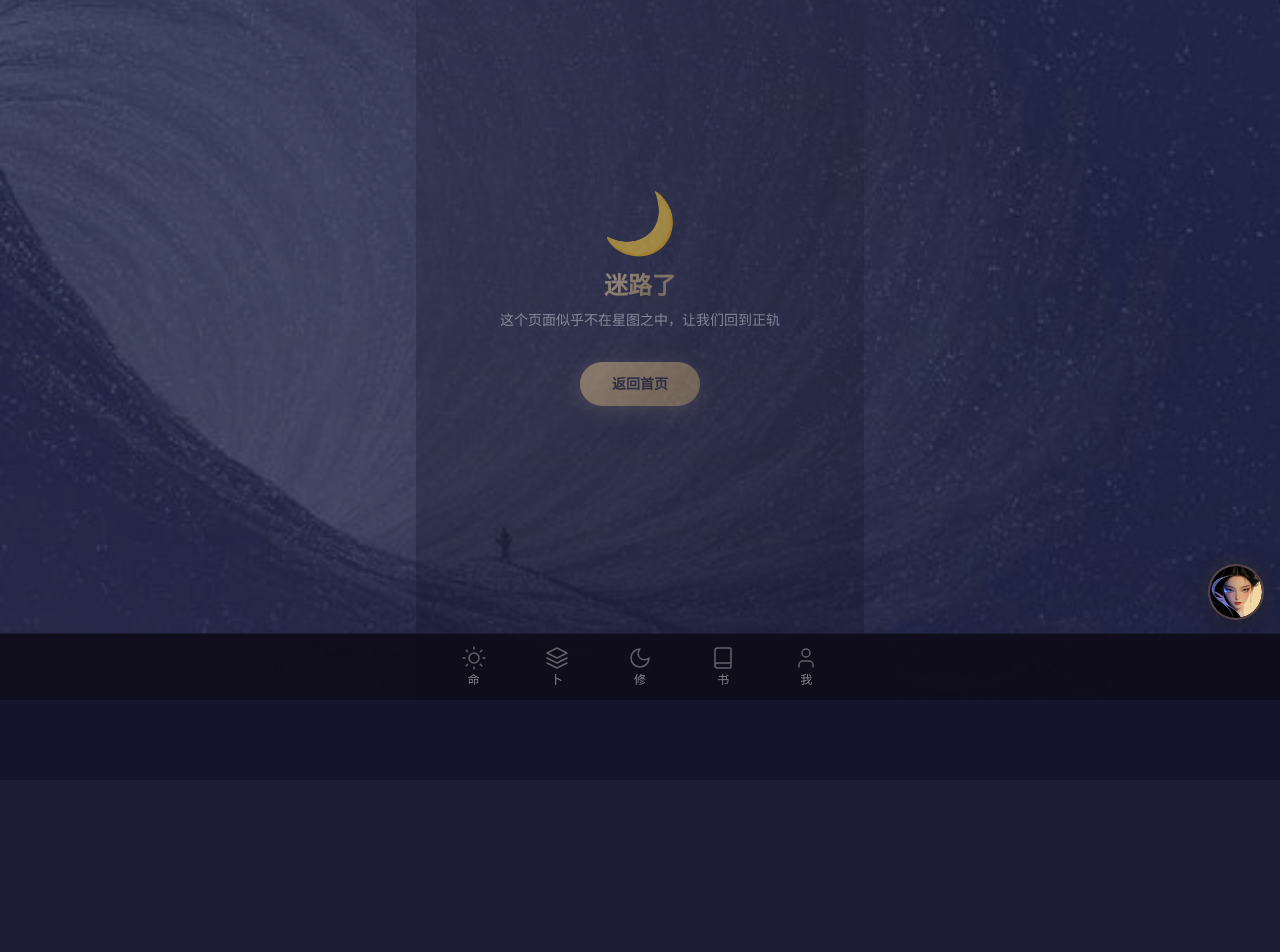
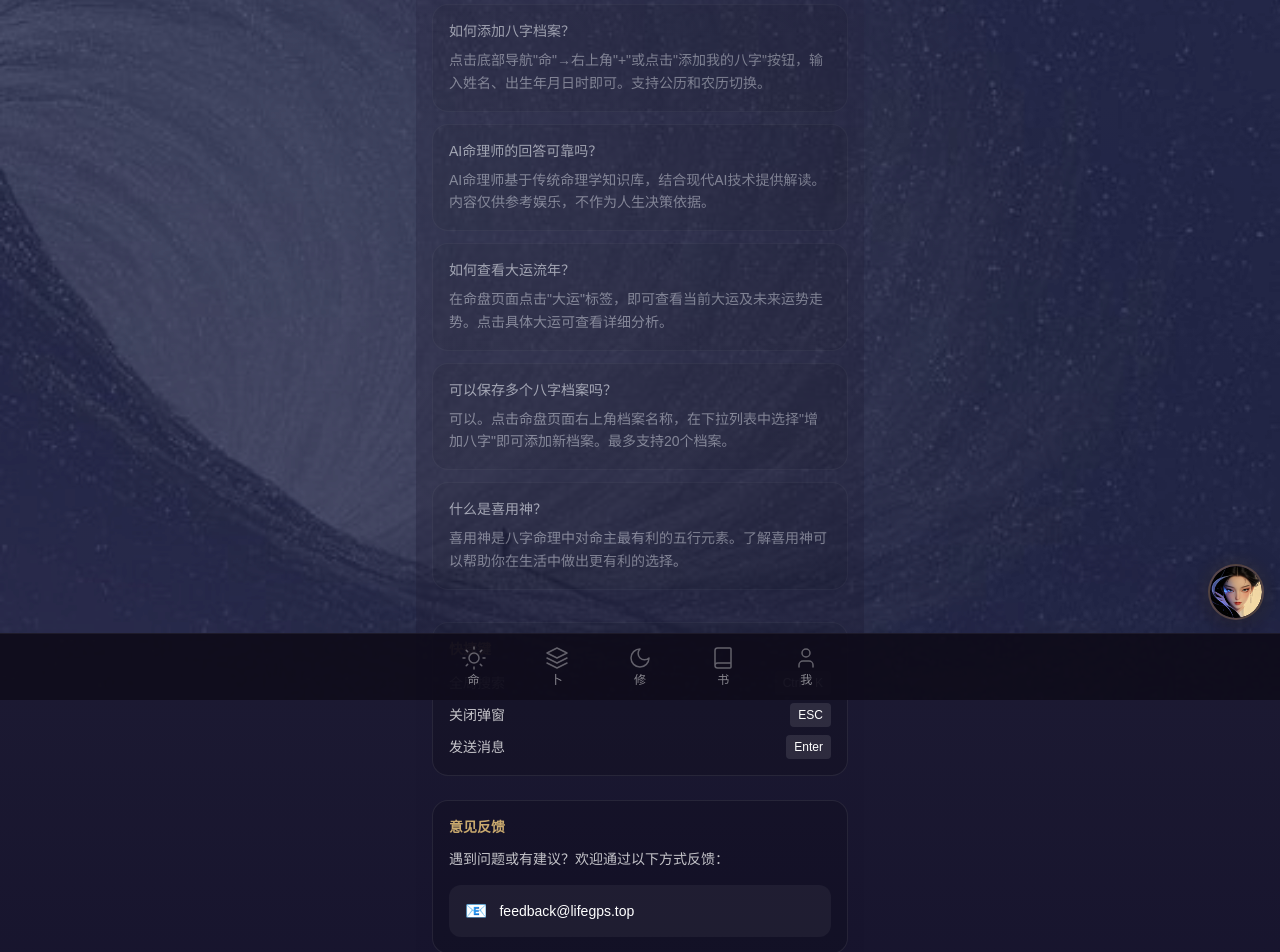
Before and after one commit to wuyi-LifeGPS/fatemaster-ai, a Next.js app: page /help in a window 1280 px wide. Before the commit this address had no page. Shown: the part 100-1052 px from the top of the page. Before the commit the page ends 880 px from the top, so only its background shows below. Built offline with nearby package versions, Linux system fonts and the light colour scheme.

Commit message:
feat: 添加帮助与反馈页面(/help)，包含常见问题、快捷键和反馈入口

```diff
--- /dev/null
+++ b/src/app/help/page.tsx
@@ -0,0 +1,89 @@
+'use client'
+
+import Link from 'next/link'
+
+const FAQS = [
+  {
+    q: '如何添加八字档案？',
+    a: '点击底部导航"命"→右上角"+"或点击"添加我的八字"按钮，输入姓名、出生年月日时即可。支持公历和农历切换。'
+  },
+  {
+    q: 'AI命理师的回答可靠吗？',
+    a: 'AI命理师基于传统命理学知识库，结合现代AI技术提供解读。内容仅供参考娱乐，不作为人生决策依据。'
+  },
+  {
+    q: '如何查看大运流年？',
+    a: '在命盘页面点击"大运"标签，即可查看当前大运及未来运势走势。点击具体大运可查看详细分析。'
+  },
+  {
+    q: '可以保存多个八字档案吗？',
+    a: '可以。点击命盘页面右上角档案名称，在下拉列表中选择"增加八字"即可添加新档案。最多支持20个档案。'
+  },
+  {
+    q: '什么是喜用神？',
+    a: '喜用神是八字命理中对命主最有利的五行元素。了解喜用神可以帮助你在生活中做出更有利的选择。'
+  },
+]
+
+export default function HelpPage() {
+  return (
+    <div className="min-h-screen moonly-bg moonly-content px-4 pt-4 pb-24 animate-fade-in">
+      {/* 顶部导航 */}
+      <div className="flex items-center gap-3 mb-6">
+        <Link href="/wo" className="w-8 h-8 rounded-full bg-white/5 flex items-center justify-center hover:bg-white/10 transition">
+          <svg width="18" height="18" viewBox="0 0 24 24" fill="none" stroke="currentColor" strokeWidth="2.5" className="text-moonly-secondary">
+            <path d="M15 18l-6-6 6-6" />
+          </svg>
+        </Link>
+        <h1 className="text-gold-gradient text-xl font-bold">帮助与反馈</h1>
+      </div>
+
+      {/* 常见问题 */}
+      <div className="space-y-3 mb-8">
+        <h2 className="text-gold text-sm font-semibold mb-3">常见问题</h2>
+        {FAQS.map((faq, i) => (
+          <div key={i} className="moonly-card p-4">
+            <h3 className="text-white text-sm font-medium mb-2">{faq.q}</h3>
+            <p className="text-moonly-secondary text-sm leading-relaxed">{faq.a}</p>
+          </div>
+        ))}
+      </div>
+
+      {/* 快捷键 */}
+      <div className="moonly-card p-4 mb-6">
+        <h2 className="text-gold text-sm font-semibold mb-3">快捷键</h2>
+        <div className="space-y-2">
+          <div className="flex items-center justify-between">
+            <span className="text-moonly-secondary text-sm">全局搜索</span>
+            <span className="text-xs bg-white/10 px-2 py-1 rounded text-white">Ctrl + K</span>
+          </div>
+          <div className="flex items-center justify-between">
+            <span className="text-moonly-secondary text-sm">关闭弹窗</span>
+            <span className="text-xs bg-white/10 px-2 py-1 rounded text-white">ESC</span>
+          </div>
+          <div className="flex items-center justify-between">
+            <span className="text-moonly-secondary text-sm">发送消息</span>
+            <span className="text-xs bg-white/10 px-2 py-1 rounded text-white">Enter</span>
+          </div>
+        </div>
+      </div>
+
+      {/* 反馈 */}
+      <div className="moonly-card p-4">
+        <h2 className="text-gold text-sm font-semibold mb-3">意见反馈</h2>
+        <p className="text-moonly-secondary text-sm mb-4">
+          遇到问题或有建议？欢迎通过以下方式反馈：
+        </p>
+        <div className="space-y-2">
+          <a
+            href="mailto:feedback@lifegps.top"
+            className="flex items-center gap-3 px-4 py-3 rounded-xl bg-white/5 hover:bg-white/10 transition"
+          >
+            <span className="text-lg">📧</span>
+            <span className="text-white text-sm">feedback@lifegps.top</span>
+          </a>
+        </div>
+      </div>
+    </div>
+  )
+}
--- a/src/app/wo/page.tsx
+++ b/src/app/wo/page.tsx
@@ -50,6 +50,7 @@ export default function WoPage() {
     { icon: '♈', label: '星座运势', href: '/wo/horoscope' },
     { icon: '☯️', label: '今日运势', href: '/ming?tab=liuri' },
     { icon: '⚙️', label: '设置', href: '/settings' },
+    { icon: '❓', label: '帮助', href: '/help' },
   ]
 
   return (
```
Also changed, not shown: 116 other files (tests, documents, lock files or other folders).
